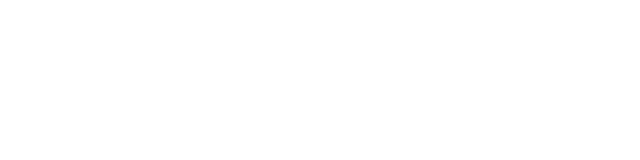
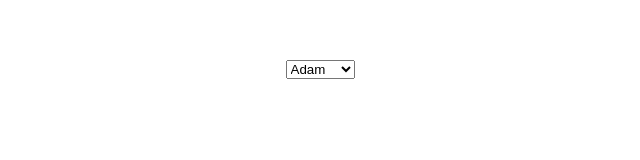
Before and after one commit to Mighty683/vue-3-playground, a Vue app: page / in a window 1280 px wide. Shown: the top 160 px of the page, without its empty margins (320-960 px from the left). Built offline with nearby package versions, Linux system fonts and the light colour scheme.

Commit message:
basic select on composition api

```diff
--- a/src/App.vue
+++ b/src/App.vue
@@ -1,11 +1,32 @@
 <template>
+  <app-select
+      :options="selectOptions"
+      :selected="selectedOption"
+      @onChange="onChange"
+  />
 </template>
 
 <script lang="ts">
-import { defineComponent } from 'vue'
+import { defineComponent, ref } from 'vue'
+import AppSelect from './components/select/app-select.vue'
 
 export default defineComponent({
   name: 'App',
+  components: {AppSelect},
+  setup() {
+    const selectOptions = ref(['Tomek', 'Zdzicho', 'Adam']);
+    const selectedOption = ref('Adam');
+
+    return {
+      selectedOption,
+      selectOptions
+    }
+  },
+  methods: {
+    onChange(value: string) {
+      this.selectedOption = value
+    }
+  }
 })
 </script>
 
--- /dev/null
+++ b/src/components/select/app-select.vue
@@ -0,0 +1,41 @@
+<template>
+  <select
+      @change="onChange"
+  >
+    <option
+        v-for="option in options"
+        :key="option"
+        :selected="option === selected"
+    >
+      {{option}}
+    </option>
+  </select>
+</template>
+
+<script lang="ts">
+import {defineComponent} from "vue";
+
+export default defineComponent({
+  name: 'app-select',
+  props: {
+    options: {
+      type: Array,
+      required: true
+    },
+    selected: {
+      type: String,
+      required: true
+    }
+  },
+
+  methods: {
+    onChange(event) {
+      this.$emit('onChange', event.target.value);
+    }
+  }
+})
+</script>
+
+<style scoped>
+
+</style>
```
